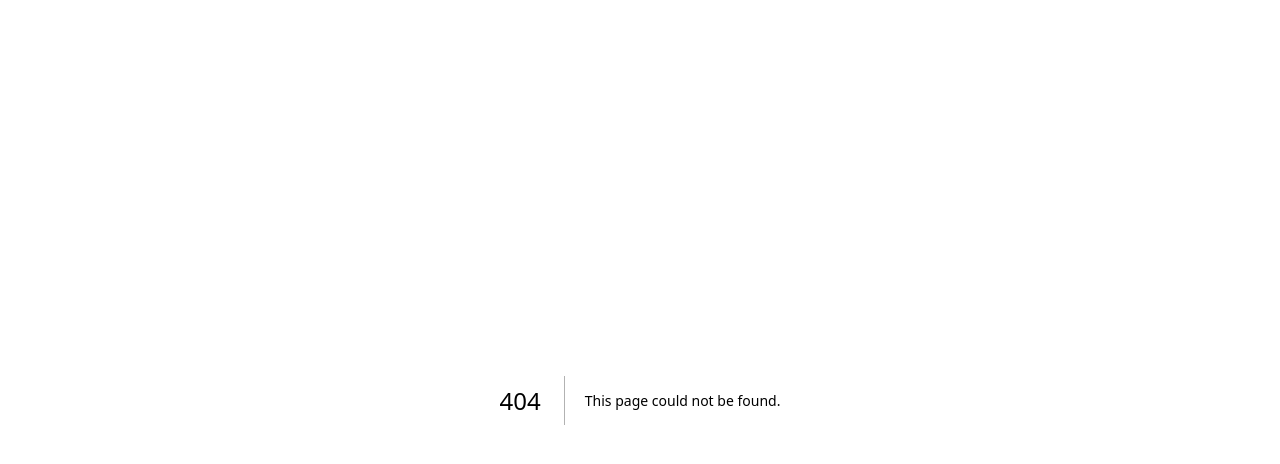
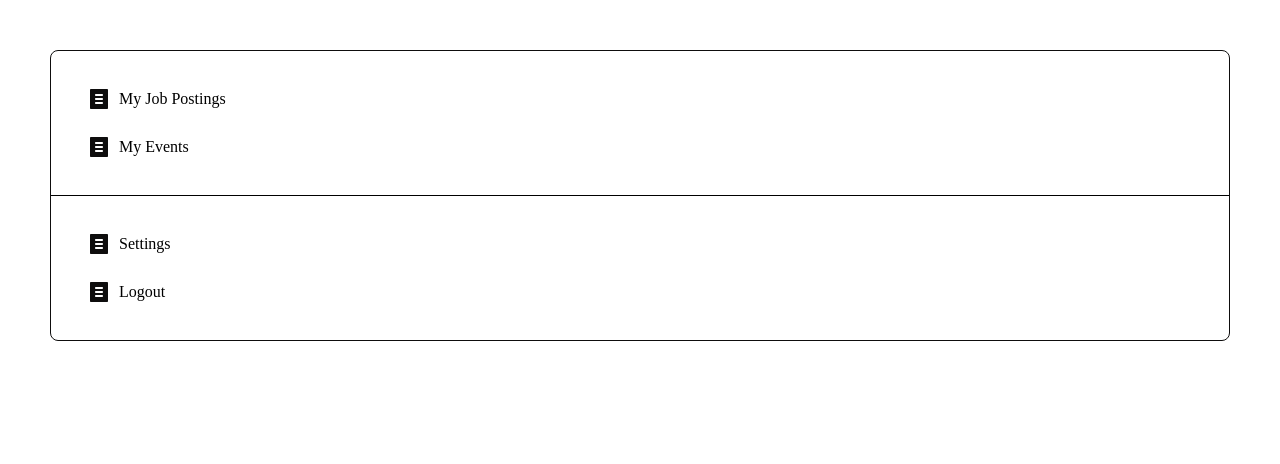
Before and after one commit to sapient-darsh/espo-next-design, a Next.js app: page /account in a window 1280 px wide. Before the commit this address had no page. Shown: the top 464 px of the page. Built offline with nearby package versions, Linux system fonts and the light colour scheme; a web font is replaced by a local one.

Commit message:
Account Page

```diff
--- /dev/null
+++ b/components/template/account1.js
@@ -0,0 +1,34 @@
+import { Button } from "@material-tailwind/react";
+import Image from "next/image";
+import React from "react";
+
+function Account1() {
+  return (
+    <div className="">
+      <div className="p-[24px] border border-[black] rounded-lg">
+        <div className="flex items-center mb-4">
+          <div className="rounded-lg w-[56px] mr-[16px]">
+            <Image
+              className="border rounded-lg w-[56px] h-[56px] object-contain"
+              alt=""
+              src={`https://healcap-bucket.s3.ap-south-1.amazonaws.com/content/images/gallery/81710041263447758369.pexels-photo-262047.jpeg`}
+              width={56}
+              height={56}
+            />
+          </div>
+          <div className="text-left">
+            <p className="text-[16px] text-[#0E0D0D] font-bold mb-[4px]">
+              ANNA WATSON
+            </p>
+            <p className="text-[12px] text-[#0E0D0D] font-normal">Planner</p>
+          </div>
+        </div>
+        <Button variant="outlined" size="medium" block className="w-full">
+          <span className="text-[12px] font-bold">View Profile</span>
+        </Button>
+      </div>
+    </div>
+  );
+}
+
+export default Account1;
--- /dev/null
+++ b/components/template/account2.js
@@ -0,0 +1,34 @@
+import React from "react";
+import MenuRow from "../ui/menuRow";
+import DocumentBold from "../assets/svg/documentBold";
+
+const Account2 = () => {
+  return (
+    <div className="p-[50px]">
+      <div className=" border border-dark rounded-lg" >
+          <div className="border-b px-[24px] py-[24px] border-[black]">
+            <MenuRow>
+              <DocumentBold />
+              <span>My Job Postings</span>
+            </MenuRow>
+            <MenuRow>
+              <DocumentBold />
+              <span>My Events</span>
+            </MenuRow>
+          </div>
+        <div className=" px-[24px] py-[24px]">
+          <MenuRow>
+            <DocumentBold />
+            <span>Settings</span>
+          </MenuRow>
+          <MenuRow>
+            <DocumentBold />
+            <span>Logout</span>
+          </MenuRow>
+        </div>
+      </div>
+    </div>
+  );
+};
+
+export default Account2;
--- /dev/null
+++ b/pages/account.js
@@ -0,0 +1,14 @@
+import Account1 from "@/components/template/account1";
+import Account2 from "@/components/template/account2";
+import React from "react";
+
+const Account = () => {
+  return <div>
+
+
+    {/* <Account1/> */}
+    <Account2/>
+  </div>;
+};
+
+export default Account;
--- a/pages/home.js
+++ b/pages/home.js
@@ -154,6 +154,7 @@ const Home = () => {
                   </div>
                 </div>
               </div>
+
               {/* cards */}
               <div className="w-full bg-white">
                 <div className="">
```
